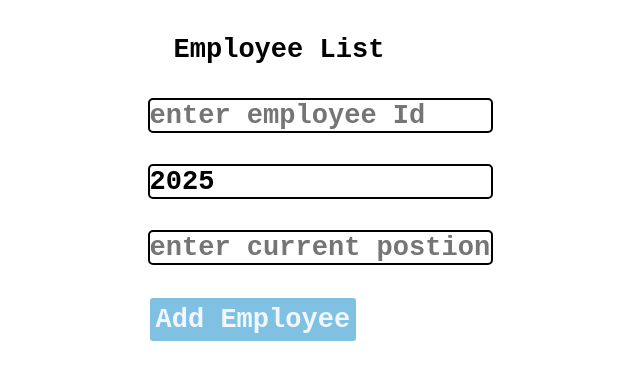
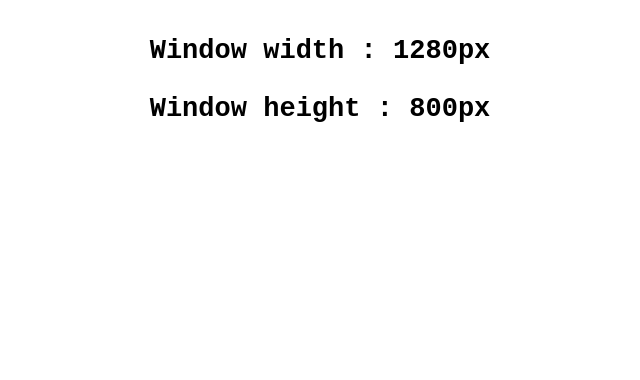
Before and after one commit to geethikaakkineni/react_learning_progress, a React (Vite) app: page / in a window 1280 px wide. Shown: the top 380 px of the page, without its empty margins (320-960 px from the left). Built offline with nearby package versions, Linux system fonts and the light colour scheme.

Commit message:
effect hook and array of obj small changes

```diff
--- a/src/App.jsx
+++ b/src/App.jsx
@@ -16,11 +16,12 @@ import UpdaterFunc from './UpdaterFunc.jsx'
 import UpdaterAndObjects from'./UpdaterAndObjects.jsx'
 import UpdateArraysInState from './UpdateArraysInState.jsx'
 import UpdateArrayOfObjects from './UpdateArrayOfObjects.jsx'
+import EffectHook from './EffectHook.jsx'
 
 function App() {
   return(
     <>
-      <UpdateArrayOfObjects/>
+      <EffectHook/>
     </>
   );
 
--- /dev/null
+++ b/src/EffectHook.jsx
@@ -0,0 +1,70 @@
+import { useState , useEffect } from "react";
+
+function EffectHook(){
+
+// // THE COMMENTED CODE ALL ABOUT UNDERSTANDING THE USE EFFECT HOOK
+// // IT LOGS TO THE CONSOLE AND ALSO CHNAGES THE NAME OF THE PAGE
+
+//     const [count,setCount]=useState(0);
+//     const [color,setColor]=useState("green");
+
+//     useEffect(()=>{
+//         console.log("used effect");
+//         document.title= `${color}.${count}`;
+//     },)
+
+// // IN THE ABOVE LINE OF CODE, I.E THE USEEFFECT CLOSING,WE CAN ALSO ADD
+// // GENERAL OR SEPECIFIC DEPENDENCIES. GENERAL -> []  SPECIFIC -> [COLOR/COUNT] ACCORDING TO
+// // OUR REQUIREMENT.
+
+//     function addCount(){
+//         setCount((c)=>c+1);
+//     }
+//     function subCount(){
+//         setCount((c)=>c-1);
+//     }
+//     function changeColor(){
+//         setColor(c=> c==="green"? "red" : "green");
+//     }
+
+//     return(
+//         <>
+//             <p style={{color:color}}>Count:{count} Color:{color}</p>
+//             <button onClick={addCount}>Add</button>
+//             <button onClick={subCount}>Sub</button> <br/>
+//             <button onClick={changeColor}>Change Color</button>
+//         </>
+//     );
+
+    const [width,setWidth]=useState(window.innerWidth);
+    const [height,setHeight]=useState(window.innerHeight);
+
+    useEffect(()=>{
+        window.addEventListener("resize",handleResize);
+        console.log("event listener worked!!");
+
+        return()=>{
+            console.log("this part of code is executed when component is unmounted-clean up is performed");
+        }
+    },[]);
+
+
+    // SECOND EFFECT HOOK FOR THE SAME WIDTH AND HEIGHT COMPONENTS/STATES.
+    useEffect(()=>{
+        document.title=`size ${width} x ${height}`;
+    },[width,height]);
+
+    function handleResize(){
+        setWidth(window.innerWidth);
+        setHeight(window.innerHeight);
+    }
+
+    return(
+        <>
+            <p>Window width : {width}px</p>
+            <p>Window height : {height}px</p>
+        </>
+    );
+}
+
+export default EffectHook;
--- a/src/UpdateArrayOfObjects.jsx
+++ b/src/UpdateArrayOfObjects.jsx
@@ -8,7 +8,7 @@ function UpdateArrayOfObjects(){
     const [position,setPosition]=useState("");
 
     function handleAdd(){
-        const newEmp= {employeeID:id ,
+        const newEmp= {empID:id ,
                        EmployeeJoining: joinYear ,
                        EmployeePosition: position};
 
@@ -19,7 +19,7 @@ function UpdateArrayOfObjects(){
         setPosition("");
     }
     function handleRemove(index){
-        setDetails(c=>c.filter((_dirname,i)=>i!==index));
+        setDetails(c=>c.filter((_,i)=>i!==index));
     }
     function handleId(event){
         setID(event.target.value);
@@ -37,7 +37,7 @@ function UpdateArrayOfObjects(){
             <ul>
                 {details.map((details,index) =>
                 <li key={index} onClick={()=>handleRemove(index)}>
-                    {details.employeeID} {details.EmployeeJoining} {details.EmployeePosition}
+                    {details.empID} {details.EmployeeJoining} {details.EmployeePosition}
                     </li>)}
             </ul>
                 <input type="text" placeholder='enter employee Id' value={id} onChange={handleId}></input><br/><br/>
```
